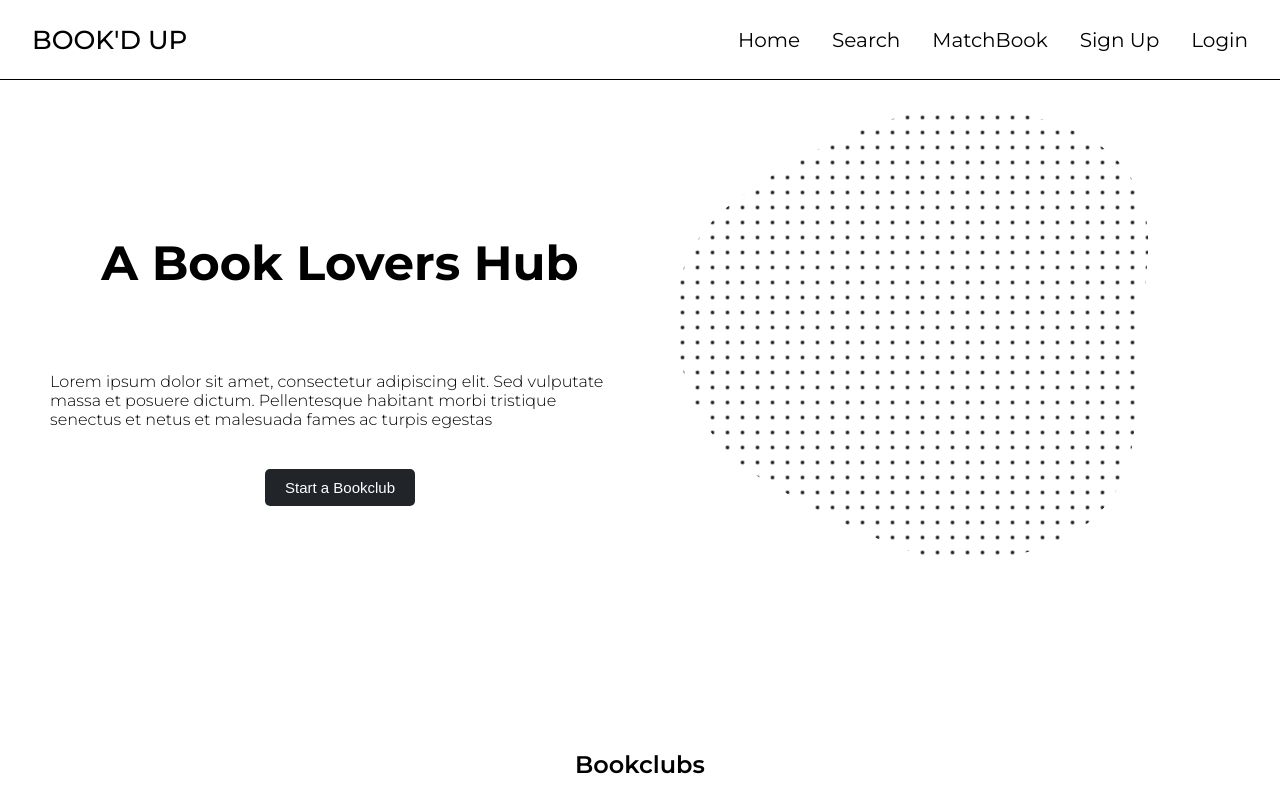
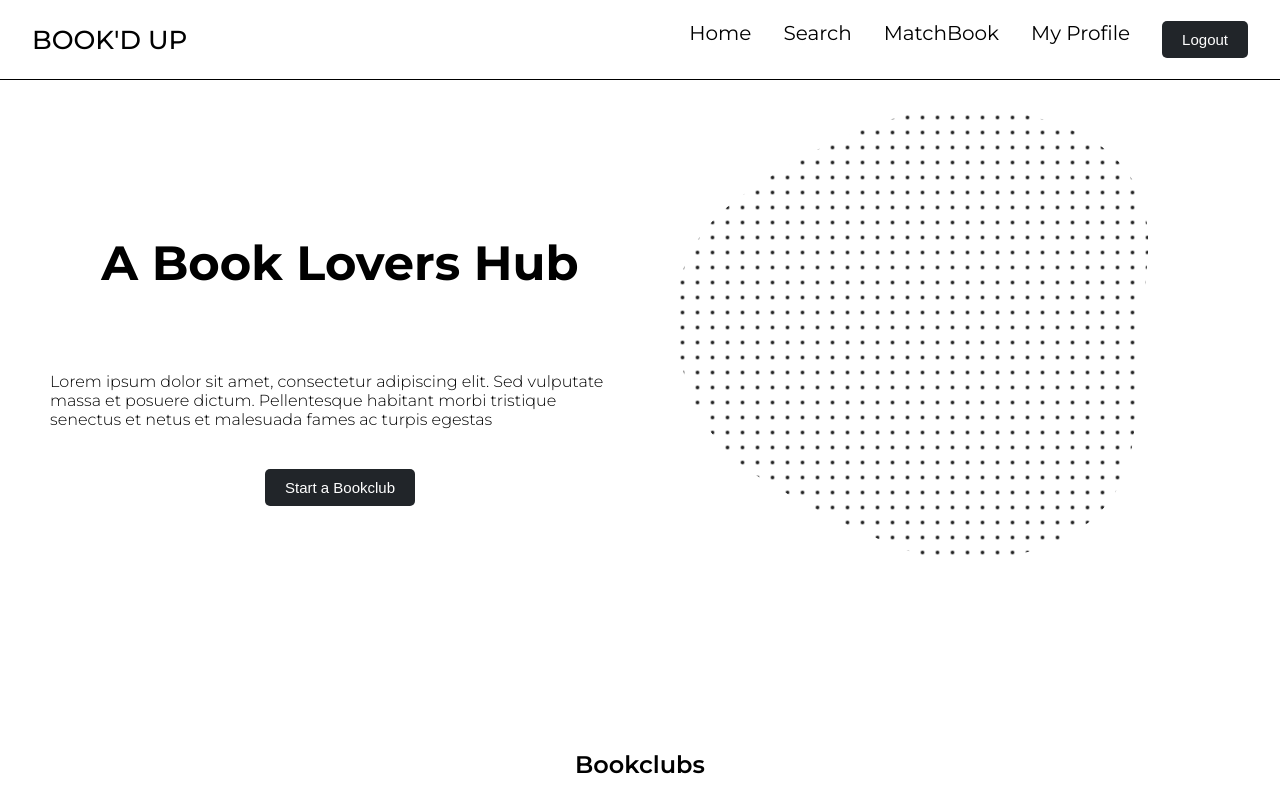
Before and after one commit to salmy101/Bookd-Up-Final, a React (Create React App) app in the folder react-front-end/: page / in a window 1280 px wide. Shown: the top 800 px of the page. Built offline with nearby package versions, Linux system fonts and the light colour scheme; the HTML template or start-up script is replaced by a standard one.

Commit message:
added my profile button in nav

```diff
--- a/react-front-end/src/components/Nav.js
+++ b/react-front-end/src/components/Nav.js
@@ -6,17 +6,15 @@ import styled from "styled-components";
 import { UserContext } from "../context/UserContext";
 
 export default function Nav() {
-  const value = useContext(UserContext);
-  const { isLoggedIn, setIsLoggedIn } = value
 
+  const { user, setUser } = useContext(UserContext);
 
   const navigate = useNavigate();
 
-    const logout = () => {
+  const logout = () => {
     localStorage.removeItem('current_user');
-    setIsLoggedIn(false);
+    setUser(null);
     navigate("/");
-
   };
 
 
@@ -44,12 +42,17 @@ export default function Nav() {
             </StyledNavLink>
           </li>
           <li>
-            <StyledNavLink to="/signup" className="nav-item signup">
+            { user ?
+            <StyledNavLink to="/profile" className="nav-item signup">
+              My Profile
+            </StyledNavLink>
+            : <StyledNavLink to="/signup" className="nav-item signup">
               Sign Up
             </StyledNavLink>
+            }
           </li>
           <li>
-            { isLoggedIn ?
+            { user ?
             <button onClick={logout} type="submit" className="login-btn">
               Logout
             </button>
```
